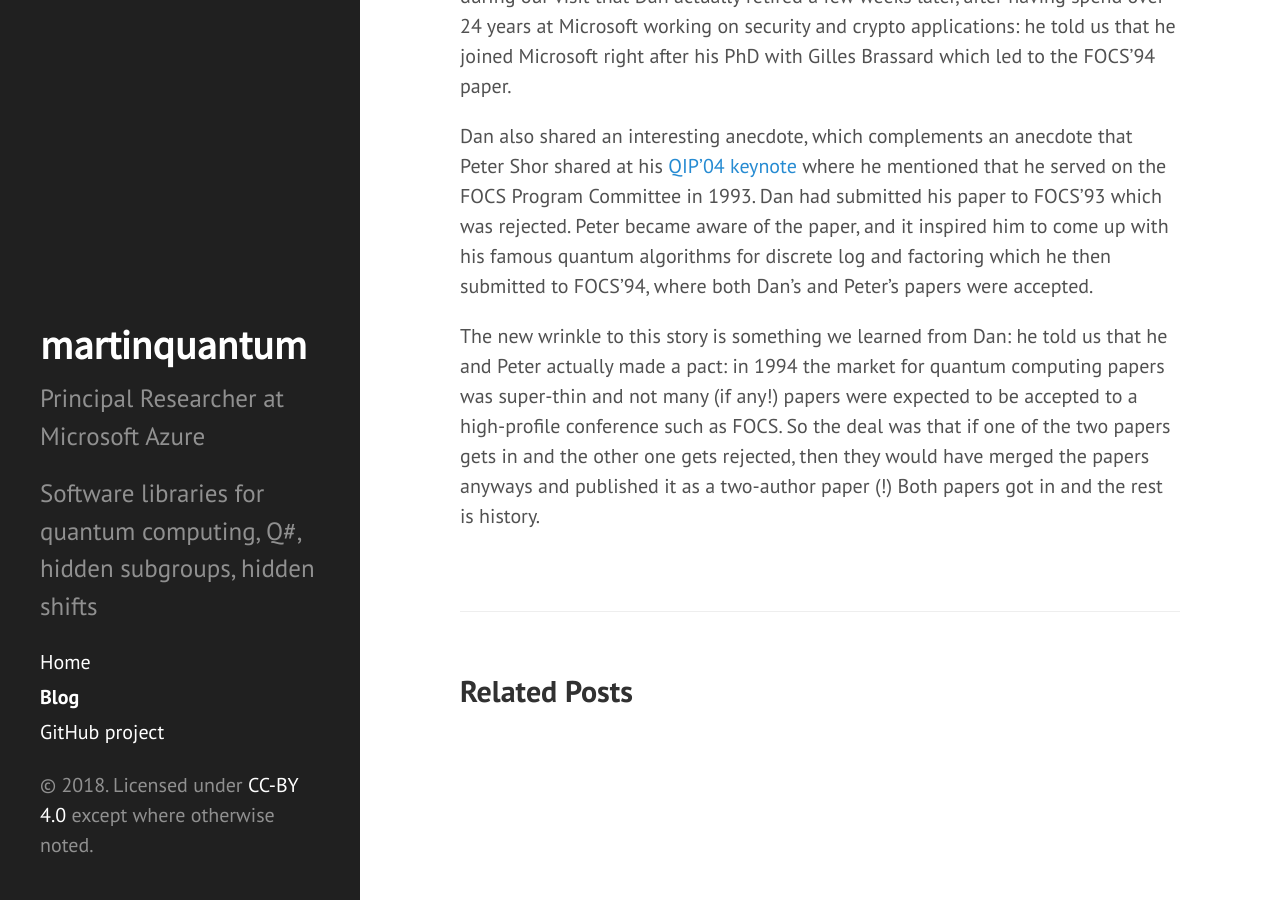
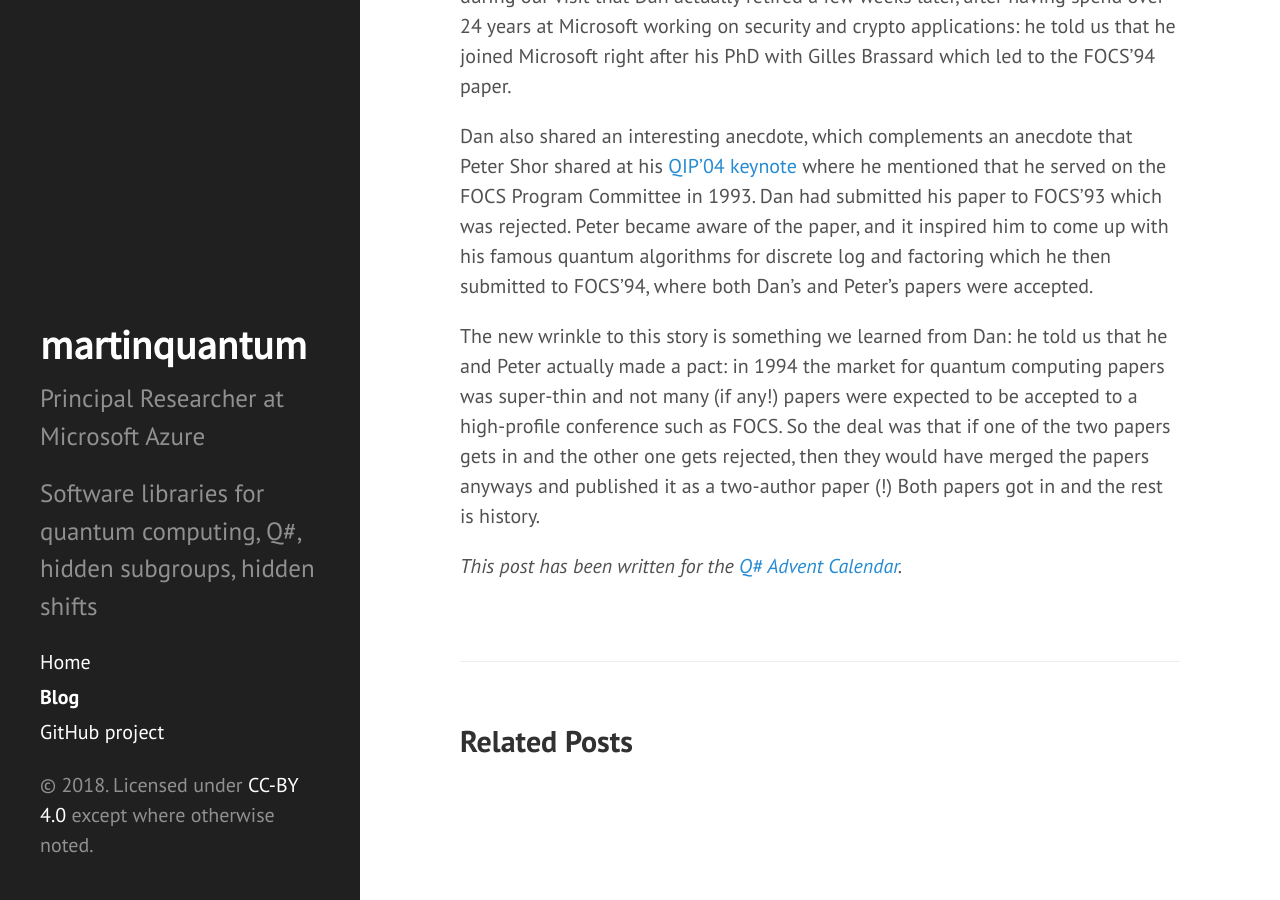
Before and after one commit to martinquantum/martinquantum.github.io, a Jekyll site: the page built from _posts/2018-12-10-simon.md, in a window 1280 px wide and 900 px high, scrolled down 6222 px. Built offline with Jekyll 4.4.1, drawn with Linux system fonts in a browser that asks for light colours; formulas are drawn with MathJax 3.

Commit message:
Add link to the calendar

```diff
--- a/_posts/2018-12-10-simon.md
+++ b/_posts/2018-12-10-simon.md
@@ -153,3 +153,5 @@ After completing the code, we realized that Dan Simon is actually a Microsoft em
 Dan also shared an interesting anecdote, which complements an anecdote that Peter Shor shared at his [QIP'04 keynote](https://qipconference.org/2004/schedule.html) where he mentioned that he served on the FOCS Program Committee in 1993. Dan had submitted his paper to FOCS'93 which was rejected. Peter became aware of the paper, and it inspired him to come up with his famous quantum algorithms for discrete log and factoring which he then submitted to FOCS'94, where both Dan's and Peter's papers were accepted.
 
 The new wrinkle to this story is something we learned from Dan: he told us that he and Peter actually made a pact: in 1994 the market for quantum computing papers was super-thin and not many (if any!) papers were expected to be accepted to a high-profile conference such as FOCS. So the deal was that if one of the two papers gets in and the other one gets rejected, then they would have merged the papers anyways and published it as a two-author paper (!) Both papers got in and the rest is history.
+
+*This post has been written for the [Q# Advent Calendar](https://blogs.msdn.microsoft.com/visualstudio/2018/11/15/q-advent-calendar-2018/).*
```
